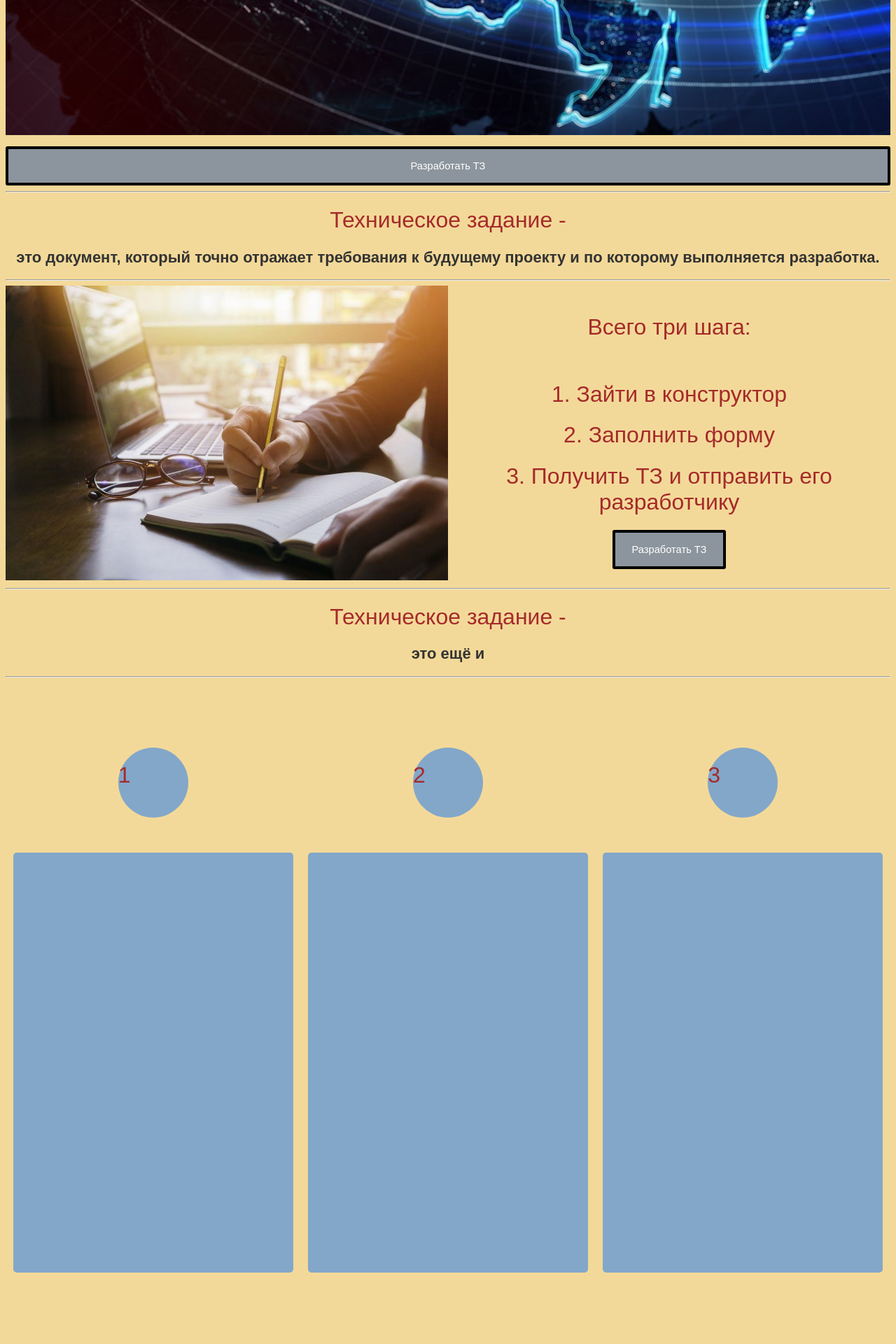
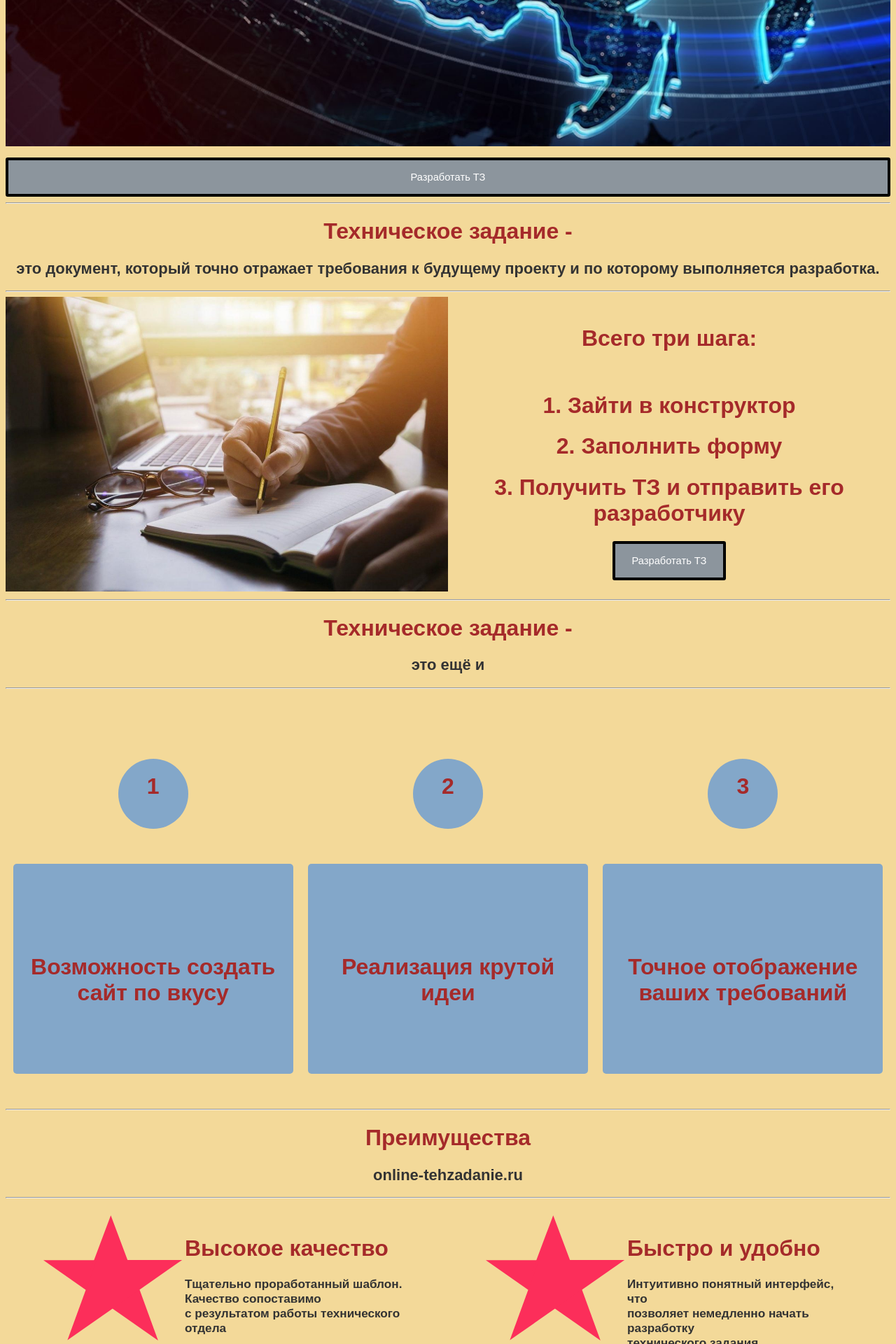
Before and after one commit to KARAMZINNIKOLAI/PROJECT-NIKO-VITO, a Flask app: page / in a window 1280 px wide. Shown: the part 680-2600 px from the top of the page at 70% size. Before the commit the page ends 2498 px from the top, so only its background shows below. Run offline with Flask 3, Linux system fonts and the light colour scheme.

Commit message:
Оформление первой страницы готово. Разве что надо немного подумать над дизайном, на наш взгляд.

```diff
--- a/app/static/style.css
+++ b/app/static/style.css
@@ -9,7 +9,7 @@ body {
     color: #a52a2a;
     font-size: 24pt;
     font-family: sans-serif;
-    font-weight: normal;
+    font-weight: bold;
   }
 
   /* p {
@@ -105,15 +105,79 @@ body {
     flex-direction: column;
   }
 
+  /* Ссылка */
+
+  .link {
+    text-decoration: none;
+  }
+
+  /* Звезда */
+
+  #star {
+    float: left;
+    width: 0%;
+    width: 0;
+    height: 0;
+    margin: 50px 0;
+    color: #fc2e5a;
+    position: relative;
+    display: block;
+    border-right: 100px solid transparent;
+    border-bottom: 70px solid #fc2e5a;
+    border-left: 100px solid transparent;
+    -moz-transform: rotate(35deg);
+    -webkit-transform: rotate(35deg);
+    -ms-transform: rotate(35deg);
+    -o-transform: rotate(35deg);
+  }
+
+#star:before {
+  height: 0;
+  width: 0;
+  position: absolute;
+  display: block;
+  top: -45px;
+  left: -65px;
+  border-bottom: 80px solid #fc2e5a;
+  border-left: 30px solid transparent;
+  border-right: 30px solid transparent;
+  content: '';
+  -webkit-transform: rotate(-35deg);
+  -moz-transform: rotate(-35deg);
+  -ms-transform: rotate(-35deg);
+  -o-transform: rotate(-35deg);
+}
+
+#star:after {
+  content: '';
+  width: 0;
+  height: 0;
+  position: absolute;
+  display: block;
+  top: 3px;
+  left: -105px;
+  color: #fc2e5a;
+  border-right: 100px solid transparent;
+  border-bottom: 70px solid #fc2e5a;
+  border-left: 100px solid transparent;
+  -webkit-transform: rotate(-70deg);
+  -moz-transform: rotate(-70deg);
+  -ms-transform: rotate(-70deg);
+  -o-transform: rotate(-70deg);
+}
+
   /* Блоки */
 
   /* Самый верхний иекси сайта, имеющий липкое позиционирование */
 
   .div1 {
-    background-color: #4b96dc; /* Заливка заднего фона блока*/
+    background-color: #4bdc68; /* Заливка заднего фона блока*/
     position: sticky; /* Блок остаётся на месте */
     top: 0px; /* Для липкого позиционирования необходимый атрибут (где будет приклеен блок) */
     z-index: 1; /* На передний план */
+    padding-top: 1vh;
+    padding-bottom: 1vh;
+    padding-left: 3vh;
   }
 
   /* Картинка имеет ширину, равной экрану */
@@ -142,6 +206,7 @@ body {
     justify-content: center; /* Собирает все блоки в центр */
     align-items: center; /* Вертикальное центрирование во flex-блоках */
   }
+
    /* Чтобы размер картинки не менялся */
   .div5 {
     max-width: 100%;
@@ -154,7 +219,6 @@ body {
     margin-top: 100px;
     display: flex;
     justify-content:space-around;
-    font-size: 2rem;
   }
 
   .circle {
@@ -167,15 +231,54 @@ body {
   .div7 {
     display: flex;
     justify-content:space-around;
+    position: relative;
   }
 
   .rect_with_round_angles {
     width: 400px;
-    height: 600px;
+    height: 300px;
     background: #83A7C9;
     border-radius: 5px;
     margin-top: 50px;
+    position: relative;
   }
+
+  .div8 {
+    width: 100%;
+    height: auto;
+    display: flex;
+    justify-content:space-around;
+    text-align:center;
+    position: absolute;
+    top: 45%;
+  }
+
+  .div9 {
+    display: flex;
+    justify-content:space-around;
+    max-width: 380px;
+    width: 100%;
+    height: 100%;
+    text-align: center;
+    flex-direction: row;
+  }
+
+  .div10 {
+    margin-top: 50px;
+    height: 20vh;
+  }
+
+  .div11 {
+    display: flex;
+    justify-content: space-around;
+    flex-direction: row;
+    margin-bottom: 10vh;
+  }
+
+    .text_with_star {
+      float: right; /* Текст крепится справа к звезде */
+      width: 40vh; /* Текст занимает % своего родительского блока */
+    }
 
   .div21 {
     background-color: #4b96dc; /* Заливка заднего фона блока*/
@@ -183,7 +286,3 @@ body {
     top: 0px; /* Для липкого позиционирования необходимый атрибут (где будет приклеен блок) */
     z-index: 1; /* На передний план */;
   }
-
-  .link {
-    text-decoration: none;
-  }
--- a/app/templates/index.html
+++ b/app/templates/index.html
@@ -13,8 +13,8 @@
 </div>
 
 <div class="div1">
-    <h1><i>Техническое задание</i></h1>
-    <h1><i>Онлайн</i></h1>
+    <h1>Техническое задание</h1>
+    <h1>Онлайн</h1>
 </div>
 
 <div class="div2 fullscreen">
@@ -63,13 +63,13 @@
 </div>
 
 <div class="div6">
-    <div class="circle">
+    <div class="circle" align="center">
         <h1>1</h1>
     </div>
-    <div class="circle">
+    <div class="circle" align="center">
         <h1>2</h1>
     </div>
-    <div class="circle">
+    <div class="circle" align="center">
         <h1>3</h1>
     </div>
 </div>
@@ -81,6 +81,60 @@
     </div>
     <div class="rect_with_round_angles">
     </div>
+    <div class="div8">
+        <div class="div9">
+            <h1>Возможность создать сайт по вкусу</h1>
+        </div>
+        <div class="div9">
+            <h1>Реализация крутой идеи</h1>
+        </div>
+        <div class="div9">
+            <h1>Точное отображение ваших требований</h1>
+        </div>
+    </div>
+</div>
+
+<div class="div10">
+    <header>
+        <hr>
+        <h1>Преимущества</h1>
+        <h2>online-tehzadanie.ru</h2>
+        <hr>
+    </header>
+</div>
+
+<div class="div11">
+    <div>
+        <div id="star"></div>
+        <div class="text_with_star">
+            <h1>Высокое качество</h1>
+            <h3>Тщательно проработанный шаблон. Качество сопоставимо <br> с результатом работы технического отдела</h3>
+        </div>
+    </div>
+    <div>
+        <div id="star"></div>
+        <div class="text_with_star">
+            <h1>Быстро и удобно</h1>
+            <h3>Интуитивно понятный интерфейс, что <br> позволяет немедленно начать разработку <br> технического задания</h3>
+        </div>
+
+    </div>
+</div>
+
+<div class="div11">
+    <div>
+        <div id="star"></div>
+        <div class="text_with_star">
+            <h1>Под силу каждому</h1>
+            <h3>Техническое задание способны создать люди с любым уровнем <br> эрудиции в области понимания своего поручаемого проекта</h3>
+        </div>
+    </div>
+    <div>
+        <div id="star"></div>
+        <div class="text_with_star">
+            <h1>Бесплатно</h1>
+        </div>
+    </div>
 </div>
 
 {% endblock %}
```
